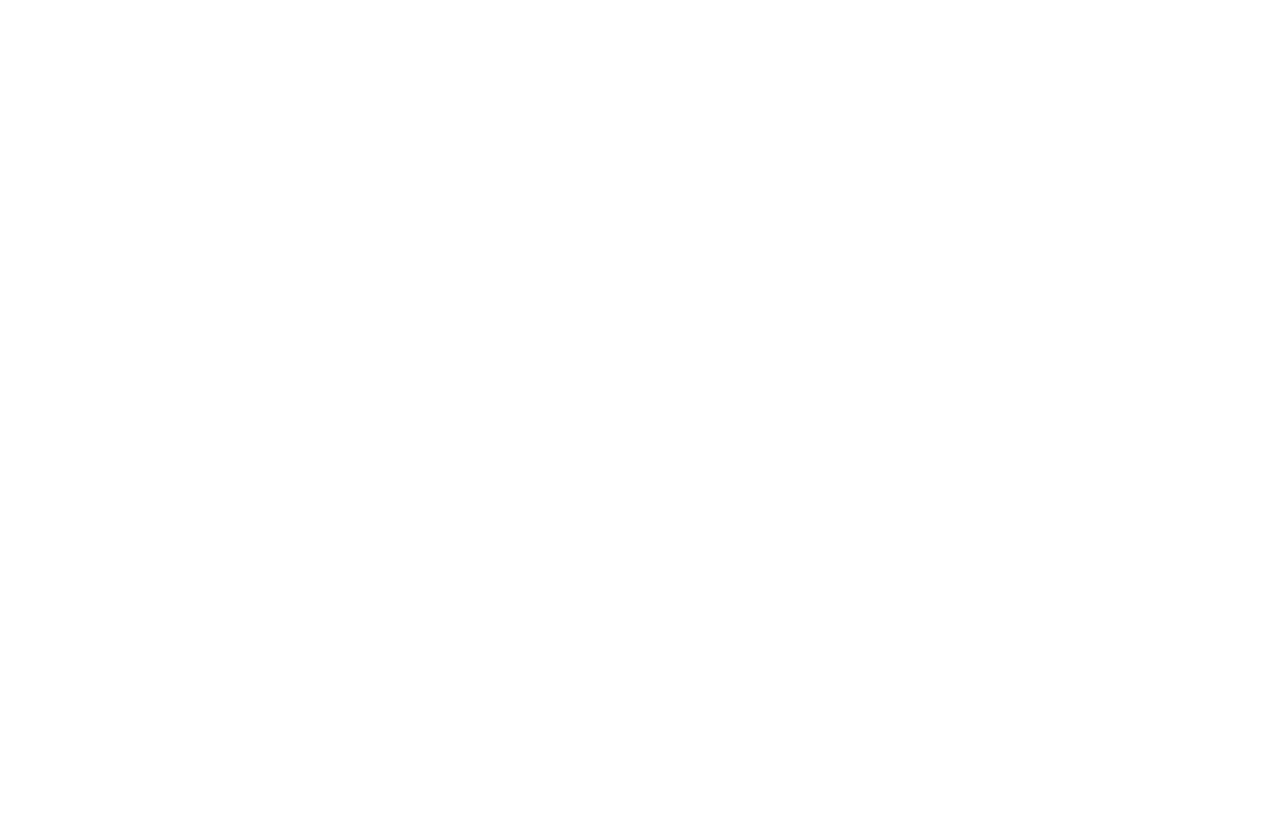
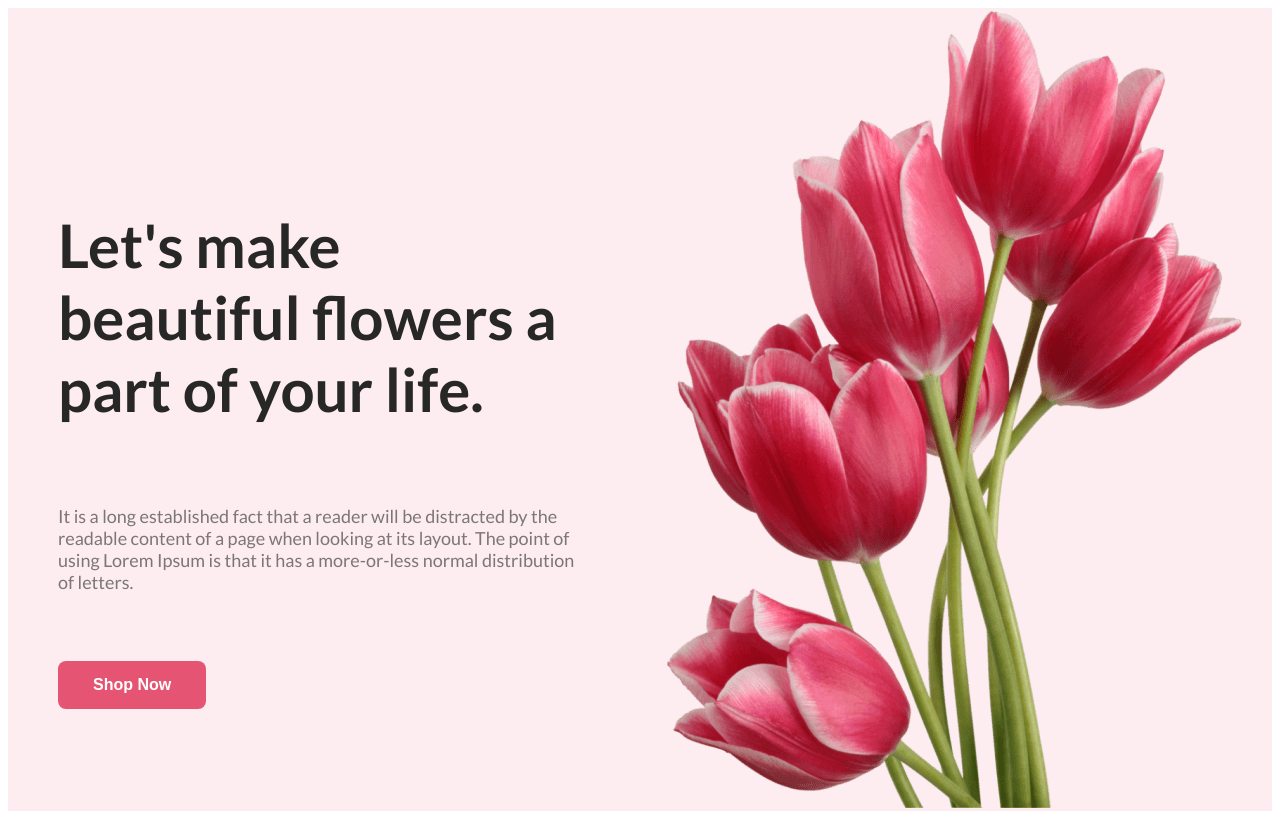
Before and after one commit to KHADIJAURMI/my-first-flower-website, a plain HTML site: page index.html in a window 1280 px wide. Drawn offline with Linux system fonts and the light colour scheme.

Commit message:
head part done

```diff
--- a/index.html
+++ b/index.html
@@ -4,16 +4,27 @@
     <meta charset="UTF-8">
     <meta name="viewport" content="width=device-width, initial-scale=1.0">
     <title>Online Flower Shop</title>
+    <link rel="preconnect" href="https://fonts.googleapis.com">
+    <link rel="preconnect" href="https://fonts.gstatic.com" crossorigin>
+    <link href="https://fonts.googleapis.com/css2?family=Lato:wght@400;700&family=Open+Sans:ital,wght@0,700;0,800;1,400&display=swap" rel="stylesheet">
+    <link rel="stylesheet" href="style/flower.css">
 </head>
 <body>
-    <header>
-
-    </header>
     <main>
-
+        <section class="greeting-title">
+            <div class="main-flower">
+                <h2 class="header-title">Let's make<br> beautiful flowers a <br>part of your life.</h2>
+                <p class="flower-description">
+                    It is a long established fact that a reader will be distracted by the readable content of a page when looking at its layout. The point of using Lorem Ipsum is that it has a more-or-less normal distribution of letters.
+                </p>
+                <button class="pink-primary-button">Shop Now</button>
+            </div>
+            <div class="flower-profile">
+                <img src="Flower Asset/pngwing 10.png">
+            </div>
+        </section>
     </main>
  <footer>
-
  </footer>
 </body>
 </html>
--- /dev/null
+++ b/style/flower.css
@@ -0,0 +1,53 @@
+/*Shared style*/
+body {
+    font-family: 'Lato', sans-serif;
+}
+
+.pink-primary-button {
+    color: #FFF;
+    font-size: 16px;
+    font-weight: 700;
+    border-radius: 8px;
+    background: #E55473;
+    border: 0;
+    padding: 15px 35px;
+    text-align: center;
+    margin: 0px 50px;
+
+}
+
+/*header section*/
+.greeting-title {
+    background-color: #E554731A;
+    display: flex;
+    margin-top: 0;
+    align-items: center;
+    justify-content: space-between;
+
+}
+
+.greeting-title h2 {
+    margin-bottom: -20px;
+}
+.main-flower{
+
+}
+.header-title {
+    color: #272727;
+    font-size: 60px;
+    font-weight: 800;
+    padding: 50px 50px;
+
+}
+
+.main-flower .flower-profile {
+    max-width: 500px;
+}
+
+.flower-description {
+    color: rgba(39, 39, 39, 0.60);
+    font-size: 18px;
+    font-weight: 400;
+    padding: 50px 50px;
+    margin-top: 0;
+}
```
